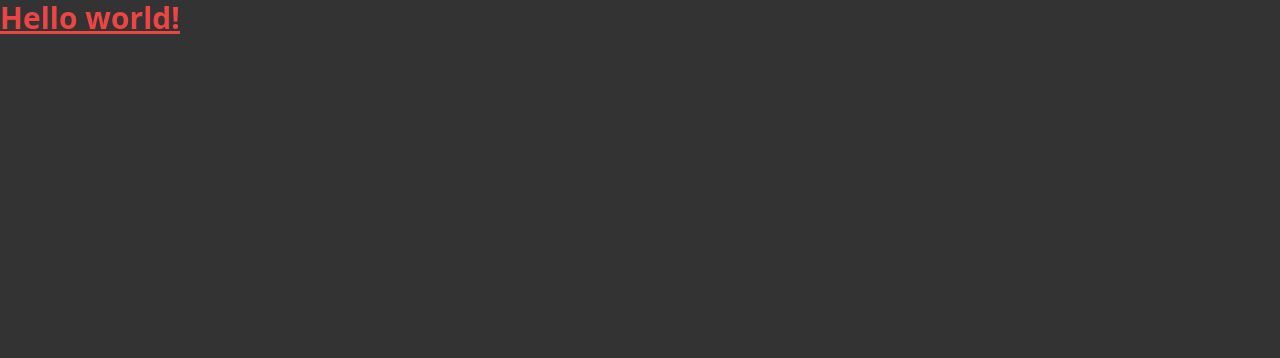
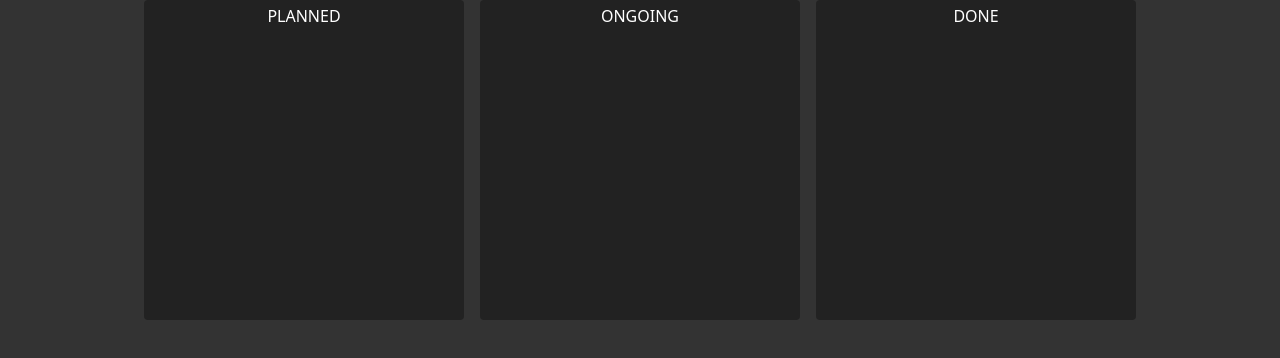
Before and after one commit to agkayster/zustand-kaban-app, a React (Create React App) app: page / in a window 1280 px wide. Shown: the top 358 px of the page. Built offline with nearby package versions, Linux system fonts and the light colour scheme.

Commit message:
Implement initial state boards on the browser

```diff
--- a/src/App.css
+++ b/src/App.css
@@ -1,4 +1,7 @@
 .App {
 	background: var(--COLOR-GRAY);
 	min-height: 100vh;
+	display: flex;
+	justify-content: center;
+	align-items: start;
 }
--- a/src/App.js
+++ b/src/App.js
@@ -1,9 +1,12 @@
 import './App.css';
+import Column from './components/Column';
 
 function App() {
 	return (
-		<h1 className='App text-3xl text-red-500 font-bold underline'>
-			Hello world!
+		<h1 className='App'>
+			<Column state='PLANNED' />
+			<Column state='ONGOING' />
+			<Column state='DONE' />
 		</h1>
 	);
 }
--- /dev/null
+++ b/src/components/Column.css
@@ -0,0 +1,11 @@
+.column {
+	background: var(--COLOR-GRAY-DARK);
+	min-height: 20rem;
+	color: #fff;
+	width: 33%;
+	max-width: 20rem;
+	margin: 0 0.5rem;
+	border-radius: 0.25rem;
+	text-align: center;
+	padding: 0.25rem;
+}
--- /dev/null
+++ b/src/components/Column.jsx
@@ -0,0 +1,8 @@
+import './Column.css';
+import React from 'react';
+
+function Column({ state }) {
+	return <div className='column'>{state}</div>;
+}
+
+export default Column;
```
